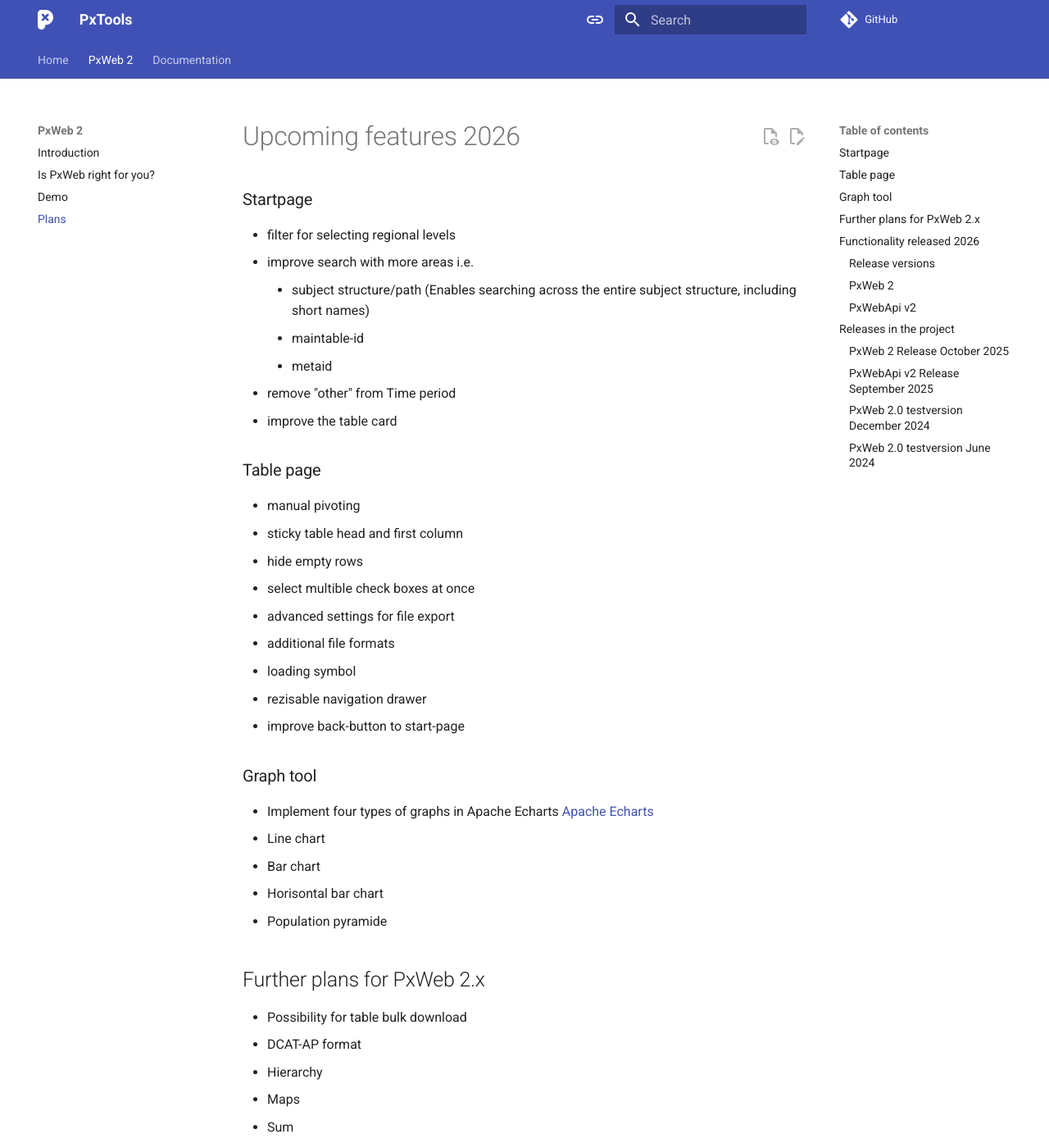
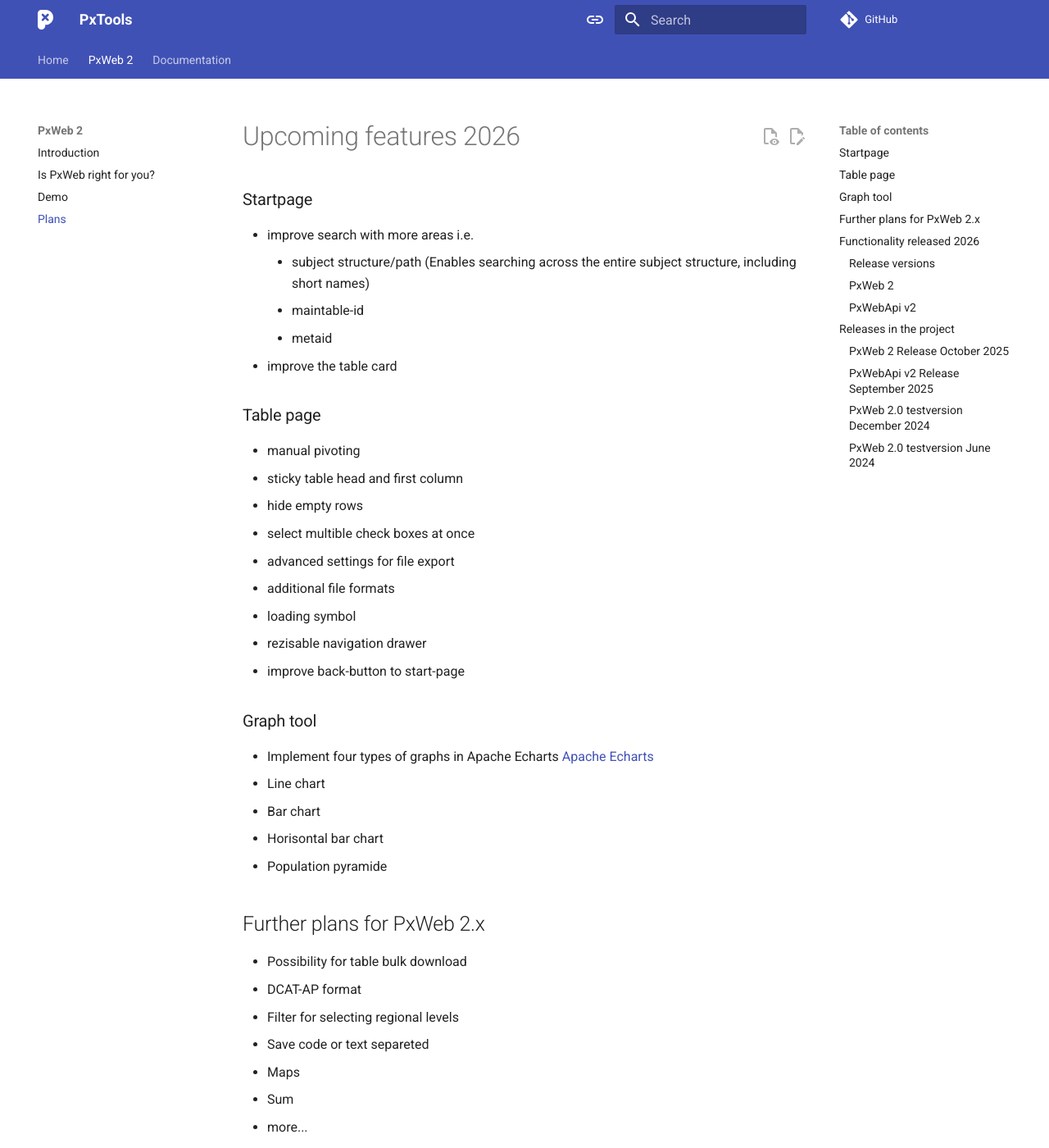
Before and after one commit to PxTools/pxtools.github.io, an MkDocs documentation site: the page built from docs/PxWeb2/project/plans.md, in a window 1280 px wide and 1400 px high. Shown: the whole window at 82% size. Built offline with MkDocs 1.6.1 and Material for MkDocs 9.7.7, drawn with Linux system fonts in a browser that asks for light colours; comment, search, counter and statistics services are not loaded.

```diff
--- a/docs/PxWeb2/project/plans.md
+++ b/docs/PxWeb2/project/plans.md
@@ -1,13 +1,11 @@
 # Upcoming features 2026
 
 ### Startpage
-- filter for selecting regional levels
 - improve search with more areas i.e.
     - subject structure/path (Enables searching across the entire subject
       structure, including short names)
     - maintable-id
     - metaid
-- remove "other" from Time period
 - improve the table card
 
 ### Table page
@@ -31,7 +29,8 @@
 ## Further plans for PxWeb 2.x
 - Possibility for table bulk download
 - DCAT-AP format
-- Hierarchy
+- Filter for selecting regional levels
+- Save code or text separeted
 - Maps
 - Sum
 - more...
```
